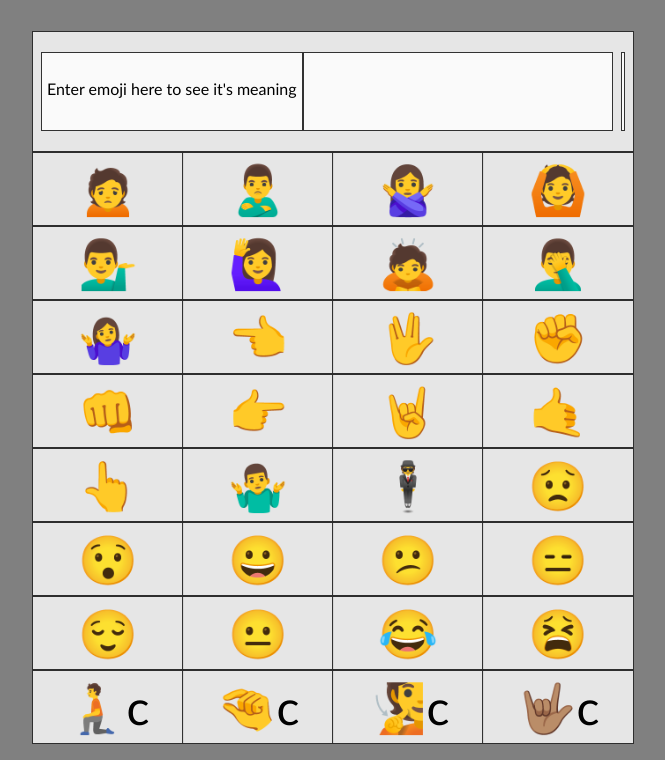
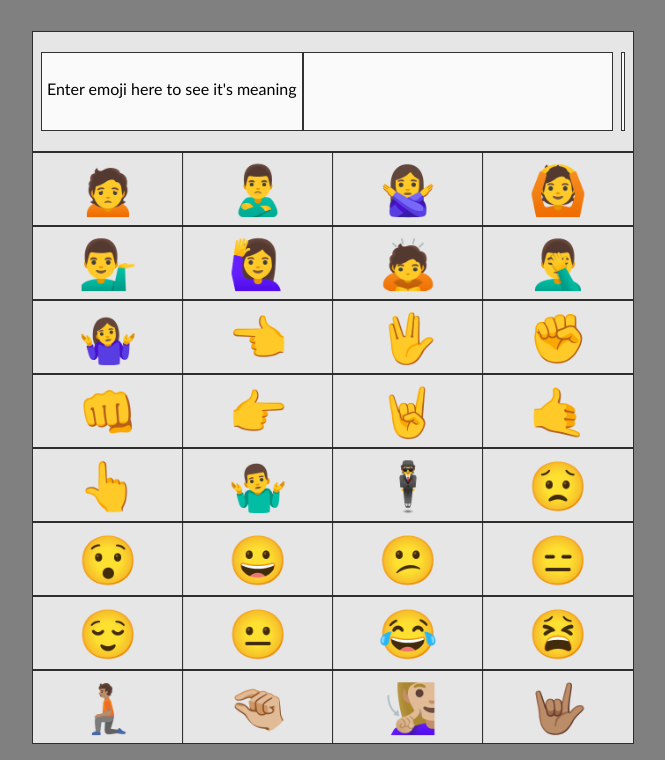
Before and after one commit to bajajshubham/gestures-interpreter, a React (Create React App) app: page / in a window 1280 px wide. Shown: the part 307-1067 px from the top of the page, without its empty margins (308-973 px from the left). Built offline with nearby package versions, Linux system fonts and the light colour scheme.

Commit message:
fix: emojis support

```diff
--- a/src/App.js
+++ b/src/App.js
@@ -32,10 +32,10 @@ const gesturesDB = {
   "😐":"Neutral",
   "😂":"Tears of Joy",
   "😫":"Tired",
-  "🧎c" :"Kneeling",
-  "🤏c" :"Pinching Hand",
-  "🧏c" :"Deaf",
-  "🤟🏽c" :"Love-You",
+  "🧎🏽" :"Kneeling",
+  "🤏🏼" :"Pinching Hand",
+  "🧏🏼‍♀️" :"Deaf",
+  "🤟🏽" :"Love-You",
 }
 
 const gesturesKeys = Object.keys(gesturesDB);
```
